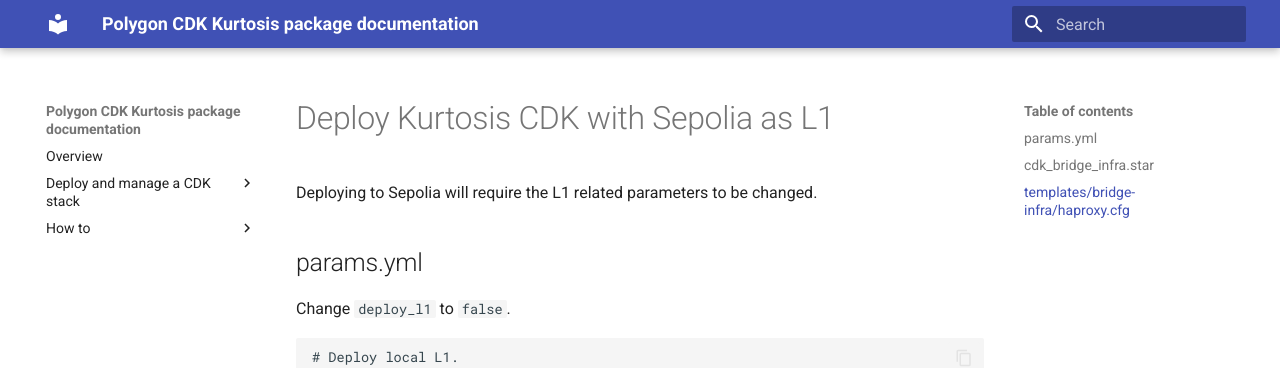
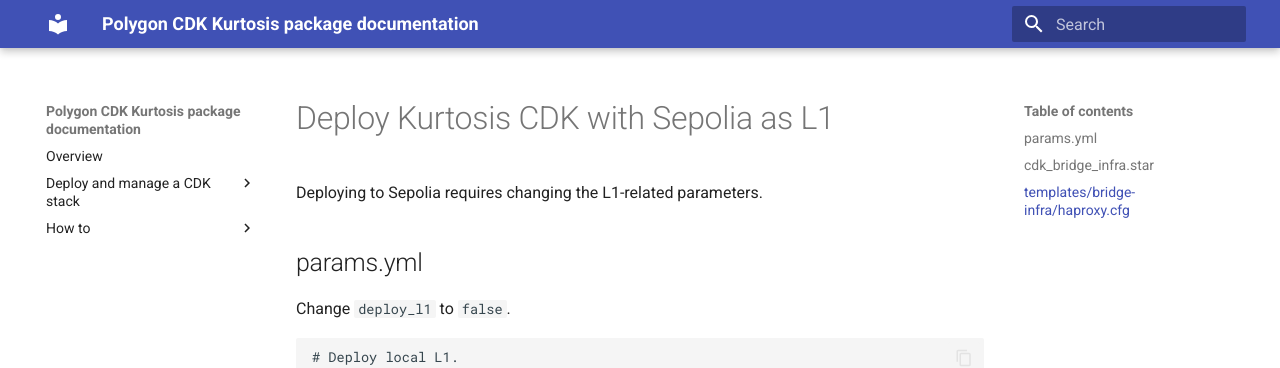
Before and after one commit to 0xPolygon/kurtosis-cdk, an MkDocs documentation site: the page built from docs/how-to/deploy-sepolia-l1.md, in a window 1280 px wide and 1257 px high. Shown: the top 368 px of the window. Built offline with MkDocs 1.6.1 and Material for MkDocs 9.7.7, drawn with Linux system fonts in a browser that asks for light colours.

Commit message:
Update docs/how-to/deploy-sepolia-l1.md

```diff
--- a/docs/how-to/deploy-sepolia-l1.md
+++ b/docs/how-to/deploy-sepolia-l1.md
@@ -1,6 +1,6 @@
 # Deploy Kurtosis CDK with Sepolia as L1
 
-Deploying to Sepolia will require the L1 related parameters to be changed.
+Deploying to Sepolia requires changing the L1-related parameters.
 
 ## params.yml
 Change `deploy_l1` to `false`.
```
